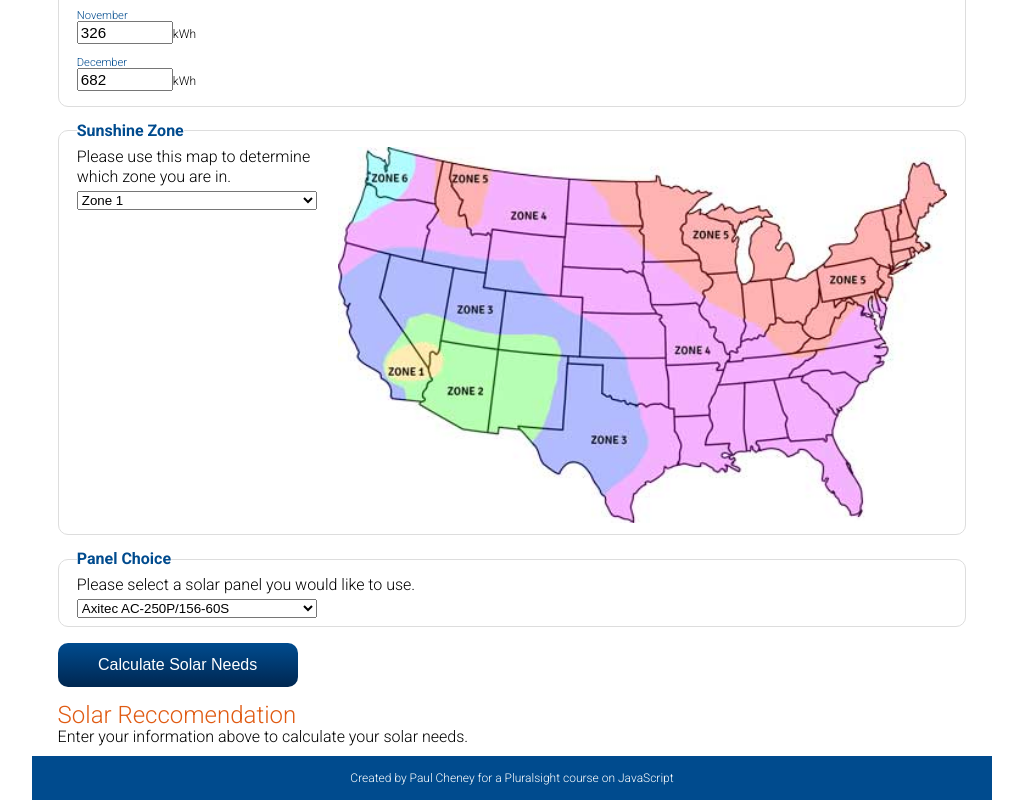
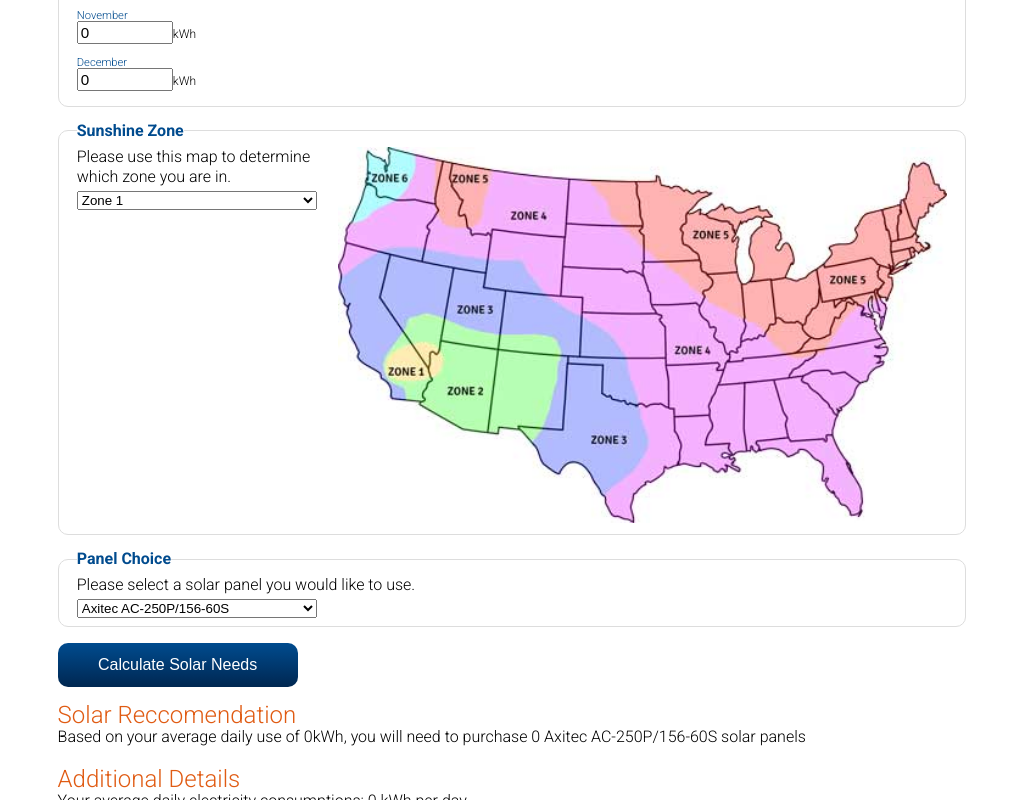
Before and after one commit to Seydis/CalculatorEnergieSolara, a plain HTML site: page index.html in a window 1280 px wide. Both pictures are taken after a click on the button "Calculate Solar Needs". Shown: the part 739-1539 px from the top of the page, without its empty margins (128-1151 px from the left). Drawn offline with Linux system fonts and the light colour scheme.

Commit message:
Initial javascript done

```diff
--- a/index.html
+++ b/index.html
@@ -29,18 +29,18 @@
 <form name="solarForm" action="" method="post">
 <fieldset id="mpc"><legend>Monthly Power Consumption</legend>
 <p>In order to accuratly calculate your solar needs, we need to know how much power you use. Please enter the last 12 months of electrical usage below.</p>
-	<label><span>January</span><input name="jan" type="number" value="1028">kWh</label>
-	<label><span>February</span><input name="feb" type="number" value="760">kWh</label>
-	<label><span>March</span><input name="mar" type="number" value="762">kWh</label>
-	<label><span>April</span><input name="apr" type="number" value="766">kWh</label>
-	<label><span>May</span><input name="may" type="number" value="579">kWh</label>
-	<label><span>June</span><input name="jun" type="number" value="695">kWh</label>
-	<label><span>July</span><input name="jul" type="number" value="1015">kWh</label>
-	<label><span>August</span><input name="aug" type="number" value="1216">kWh</label>
-	<label><span>September</span><input name="sep" type="number" value="1033">kWh</label>
-	<label><span>October</span><input name="oct" type="number" value="769">kWh</label>
-	<label><span>November</span><input name="nov" type="number" value="326">kWh</label>
-	<label><span>December</span><input name="dec" type="number" value="682">kWh</label>
+	<label><span>January</span><input name="jan" type="number" value="0">kWh</label>
+	<label><span>February</span><input name="feb" type="number" value="0">kWh</label>
+	<label><span>March</span><input name="mar" type="number" value="0">kWh</label>
+	<label><span>April</span><input name="apr" type="number" value="0">kWh</label>
+	<label><span>May</span><input name="may" type="number" value="0">kWh</label>
+	<label><span>June</span><input name="jun" type="number" value="0">kWh</label>
+	<label><span>July</span><input name="jul" type="number" value="0">kWh</label>
+	<label><span>August</span><input name="aug" type="number" value="0">kWh</label>
+	<label><span>September</span><input name="sep" type="number" value="0">kWh</label>
+	<label><span>October</span><input name="oct" type="number" value="0">kWh</label>
+	<label><span>November</span><input name="nov" type="number" value="0">kWh</label>
+	<label><span>December</span><input name="dec" type="number" value="0">kWh</label>
 
 </fieldset>
 
@@ -71,12 +71,12 @@
 
 </form>
 
-<button onclick="calculateSolar();">Calculate Solar Needs</button>
+<button onclick="calculateEnergy()">Calculate Solar Needs</button>
 <h2>Solar Reccomendation</h2>
 <div id="feedback"><p>Enter your information above to calculate your solar needs.</p></div>
 </main>
 <footer>
-<p>Created by Paul Cheney for a Pluralsight course on JavaScript</p>
+<p>Created by David Ivan following a Pluralsight course on JavaScript</p>
 </footer>
 
 </body>
--- a/js/main.js
+++ b/js/main.js
@@ -18,11 +18,12 @@ function addMonths(elementId) {
   return dailyUseKw;
 }
 
+function sunHours() {
   var hoursOfSunshine;
   var userZone = document.forms.solarForm.zone.selectedIndex;
   userZone += 1; //offset for userZone to match the zones in the UI
 
-switch userZone {
+  switch (userZone) {
     case 1:
       hoursOfSunshine = 6;
       break;
@@ -30,6 +31,63 @@ switch userZone {
       hoursOfSunshine = 5.5;
       break;
     case 3:
+      hoursOfSunshine = 5;
+      break;
+    case 4:
+      hoursOfSunshine = 4.5;
+      break;
+    case 5:
+      hoursOfSunshine = 4.2;
+      break;
+    case 6:
+      hoursOfSunshine = 3.5;
+      break;
+    default:
+      hoursOfSunshine = 0;
+      break;
   }
 
+  return hoursOfSunshine;
+}
+
+function calculatePanel() {
+  var userPanelChoice = document.forms.solarForm.panel.selectedIndex;
+  var panelOptions =  document.forms.solarForm.panel.options;
+  var selectedPanelPower = panelOptions[userPanelChoice].value;
+  var selectedPanelName = panelOptions[userPanelChoice].text;
+
+  var selectedPanel = {};
+  selectedPanel['name'] = selectedPanelName;
+  selectedPanel['power'] = selectedPanelPower;
+
+  return selectedPanel;
+}
+
+function calculateEnergy(){
   var dailyUseKw = addMonths('mpc');
+  var sunHoursPerDay = sunHours();
+  //console.log(sunHoursPerDay);
+
+  var minKwNeeded = dailyUseKw/sunHoursPerDay;
+
+  var adjustedKwNeeded = minKwNeeded * 1.25;
+  //adjusted for back-up in case of multiple cloudy days
+  var adjustedWattNeeded = adjustedKwNeeded * 1000;
+
+  var panelInfo = calculatePanel();
+  var panelOutput = panelInfo['power'];
+  var panelName = panelInfo['name'];
+
+  var panelsNeeded = Math.ceil(adjustedWattNeeded / panelOutput);
+  //rounded up for readability
+  //console.log(panelsNeeded);
+
+  var feedback = "";
+  feedback += "<p>Based on your average daily use of " + Math.round(dailyUseKw) + "kWh, you will need to purchase "+ panelsNeeded +" " + panelName +" solar panels";
+  feedback += "<h2>Additional Details </h2>";
+  feedback += "<p>Your average daily electricity consumptions: " + Math.round(dailyUseKw) + " kWh per day. </p>";
+  feedback += "<p>Realistic watts needed per hour: " + sunHoursPerDay +" watts/hour.</p>";
+  feedback += "<p>The " + panelName + " panel you've selected generates about " + panelOutput +" watts per hour. </p>";
+
+  document.getElementById('feedback').innerHTML = feedback;
+}
```
Lines whose indentation alone changed are shown as unchanged.
